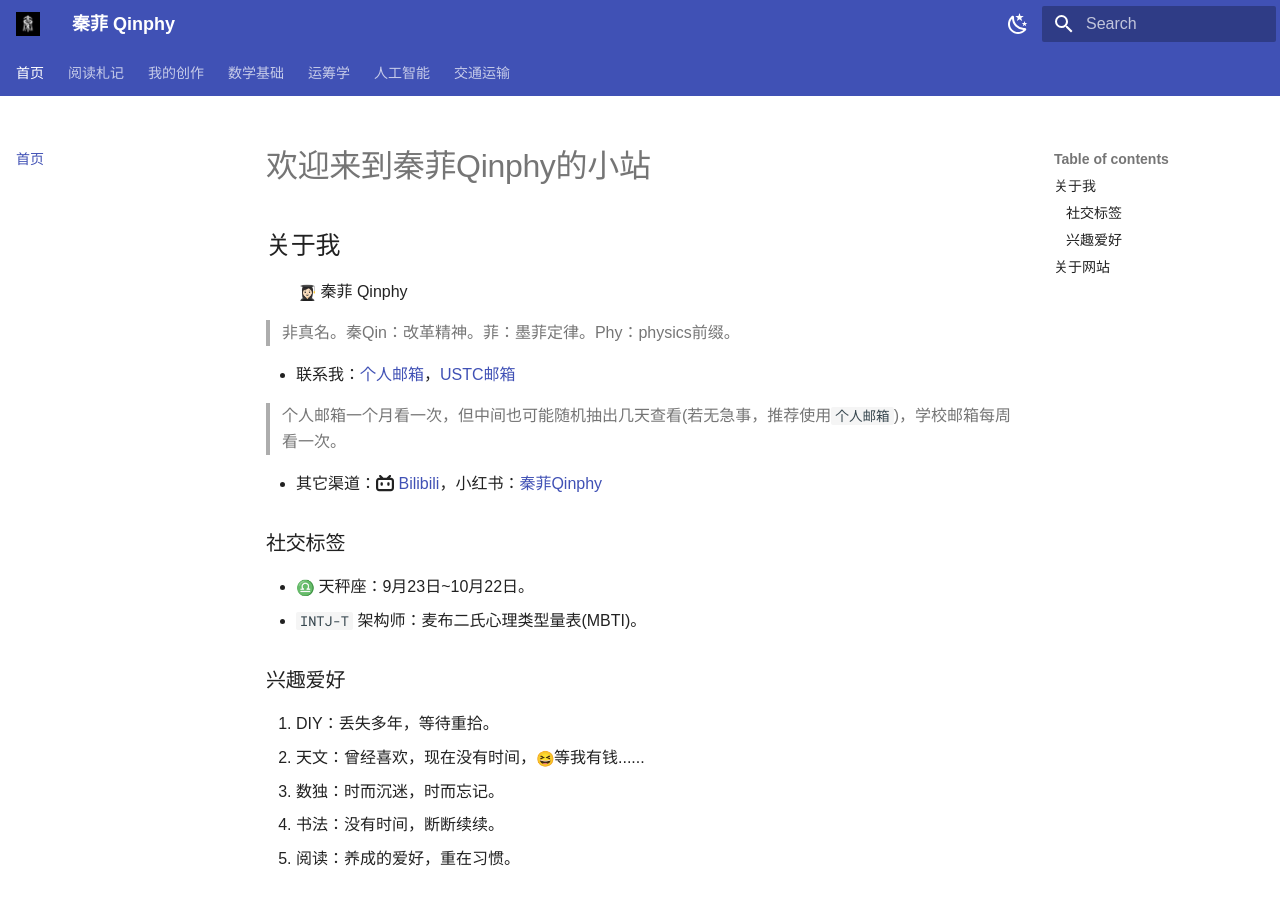
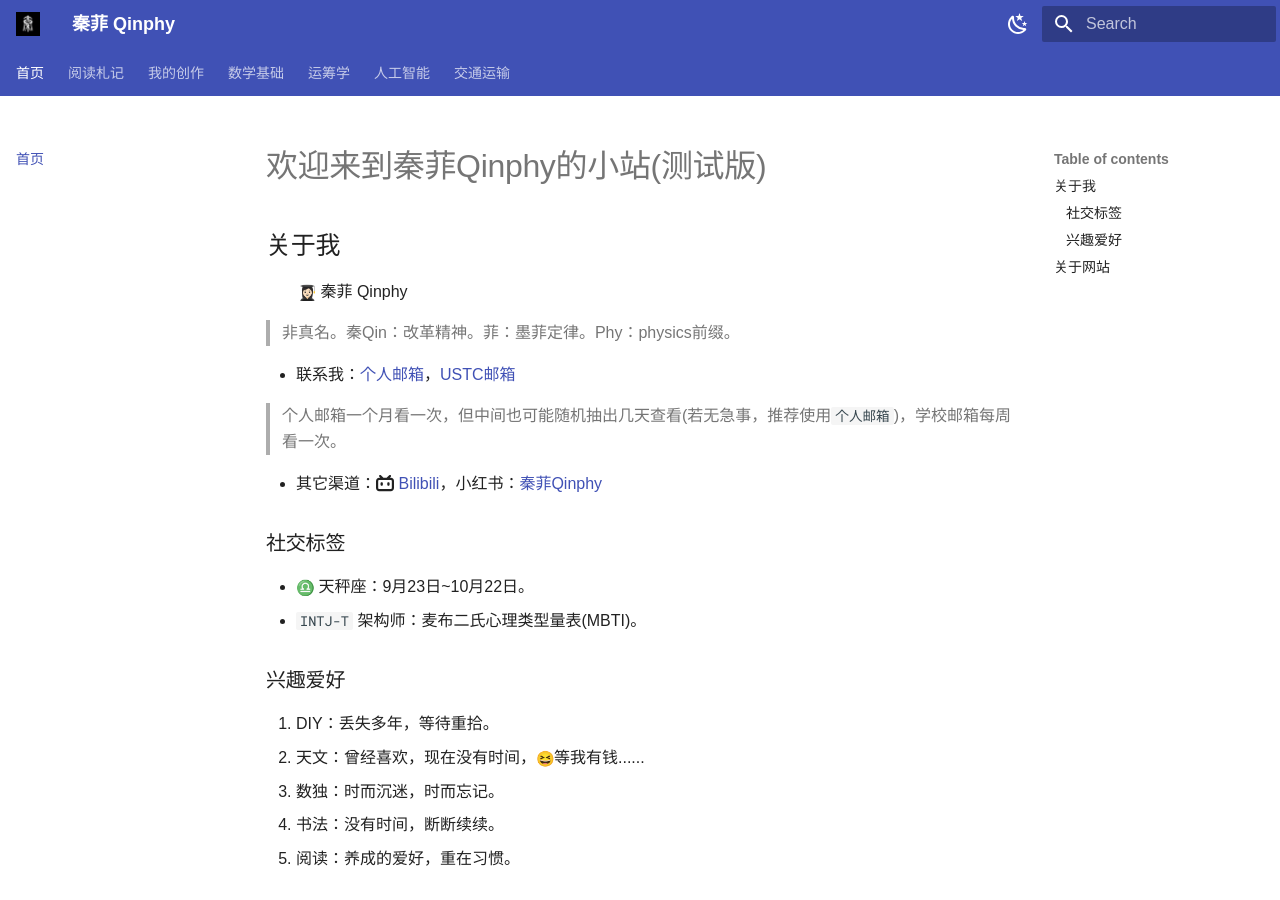
Before and after one commit to Qinphy-Hub/note-station, an MkDocs documentation site: the page built from docs/index.md, in a window 1280 px wide and 900 px high. Built offline with MkDocs 1.6.1 and Material for MkDocs 9.7.7, drawn with Linux system fonts in a browser that asks for light colours; emoji names are drawn with the system emoji font; a style sheet for code colours, icons or effects is not loaded.

Commit message:
beta version

```diff
--- a/docs/index.md
+++ b/docs/index.md
@@ -1,4 +1,4 @@
-# 欢迎来到秦菲Qinphy的小站
+# 欢迎来到秦菲Qinphy的小站(测试版)
 
 ## 关于我
 
```
